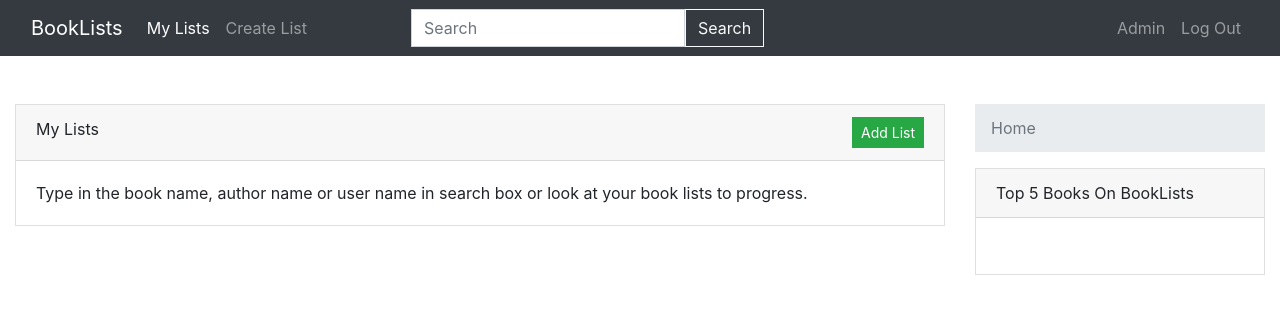
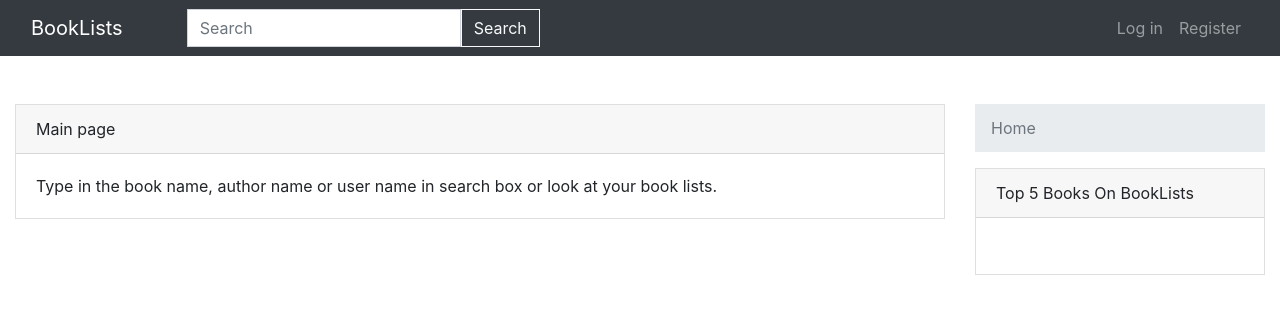
Before and after one commit to Danielius5/WAD_team_assignment, a Django app: page /booklists/ in a window 1280 px wide. Shown: the top 314 px of the page. Run offline with Django 3.2, Linux system fonts and the light colour scheme; data that the repository does not hold is empty; some libraries are stand-ins or nearby versions.

Commit message:
fix of menu

```diff
--- a/templates/booklists/index.html
+++ b/templates/booklists/index.html
@@ -5,12 +5,11 @@
 {% block body_block %}
 
     <div class="card-header">
-        {% translate 'My Lists' %}
-        <a class="btn btn-success btn-sm float-right" href="#" role="button">{% translate 'Add List' %}</a>
+        {% translate 'Main page' %}
     </div>
 
     <div class="card-body">
-       Type in the book name, author name or user name in search box or look at your book lists to progress.
+        {% translate 'Type in the book name, author name or user name in search box or look at your book lists.' %}
     </div>
 
 {% endblock %}
--- a/templates/booklists/partials/menu.html
+++ b/templates/booklists/partials/menu.html
@@ -5,23 +5,23 @@
 
         <a class="navbar-brand" href="{% url 'booklists:index' %}">BookLists</a>
 
-        <button class="navbar-toggler" type="button" data-bs-toggle="collapse" data-bs-target="#navbarSupportedContent"
-                aria-controls="navbarSupportedContent" aria-expanded="false" aria-label="Toggle navigation">
+        <button class="navbar-toggler" type="button" data-toggle="collapse" data-target="#navbarBooklists" aria-controls="navbarBooklists" aria-expanded="false" aria-label="Toggle navigation">
             <span class="navbar-toggler-icon"></span>
         </button>
 
-        <div class="collapse navbar-collapse" id="navbarSupportedContent">
+        <div class="collapse navbar-collapse" id="navbarBooklists">
             <ul class="navbar-nav me-auto mb-2 mb-lg-0 mr-5">
+                {% if request_user.is_authenticated %}
                     <li class="nav-item active">
-                    <a class="nav-link" href="#">{% translate 'My Lists' %}</a>
+                        <a class="nav-link" href="{% url 'booklists:lists_index' request_user.username %}">{% translate 'My Lists' %}</a>
                     </li>
 
                     <li class="nav-item">
-                    <a class="nav-link" href="#">{% translate 'Create List' %}</a>
+                        <a class="nav-link" href="{% url 'booklists:lists_create' request_user.username %}">{% translate 'Create List' %}</a>
                     </li>
-
+                {% endif %}
             </ul>
-            <ul class="navbar-nav ml-5">
+            <ul class="navbar-nav">
                 <form class="d-flex" action="{% url 'booklists:search' %}">
                     <div class="input-group">
                         <input type="text" class="form-control rounded-0" placeholder="Search" aria-label="Search" aria-describedby="search-button" name="search">
@@ -31,13 +31,27 @@
             </ul>
 
             <ul class="navbar-nav justify-content-end ml-auto">
+                {% if request_user.is_authenticated %}
+
+                    {% if request_user.is_superuser %}
                         <li class="nav-item">
-                    <a class="nav-link" href="#">{% translate 'Admin' %}</a>
+                            <a class="nav-link" href="{% url 'admin:index' %}">{% translate 'Admin' %}</a>
                         </li>
+                    {% endif %}
 
                     <li class="nav-item">
                         <a class="nav-link" href="{% url 'booklists:logout' %}">{% translate 'Log Out' %}</a>
                     </li>
+
+                {% else %}
+                     <li class="nav-item">
+                        <a class="nav-link" href="{% url 'booklists:login' %}">{% translate 'Log in' %}</a>
+                     </li>
+
+                     <li class="nav-item">
+                        <a class="nav-link" href="{% url 'booklists:register' %}">{% translate 'Register' %}</a>
+                    </li>
+                {% endif %}
             </ul>
         </div>
     </div>
--- a/wad_team_project/context_processors.py
+++ b/wad_team_project/context_processors.py
@@ -3,4 +3,5 @@ def add_top_books(request):
     books = list(Book.objects.order_by('average_rating').filter().all().reverse()[:5])
     return {
         'top_5_books' : books,
+        'request_user' : request.user
     }
```
Lines whose indentation alone changed are shown as unchanged.
